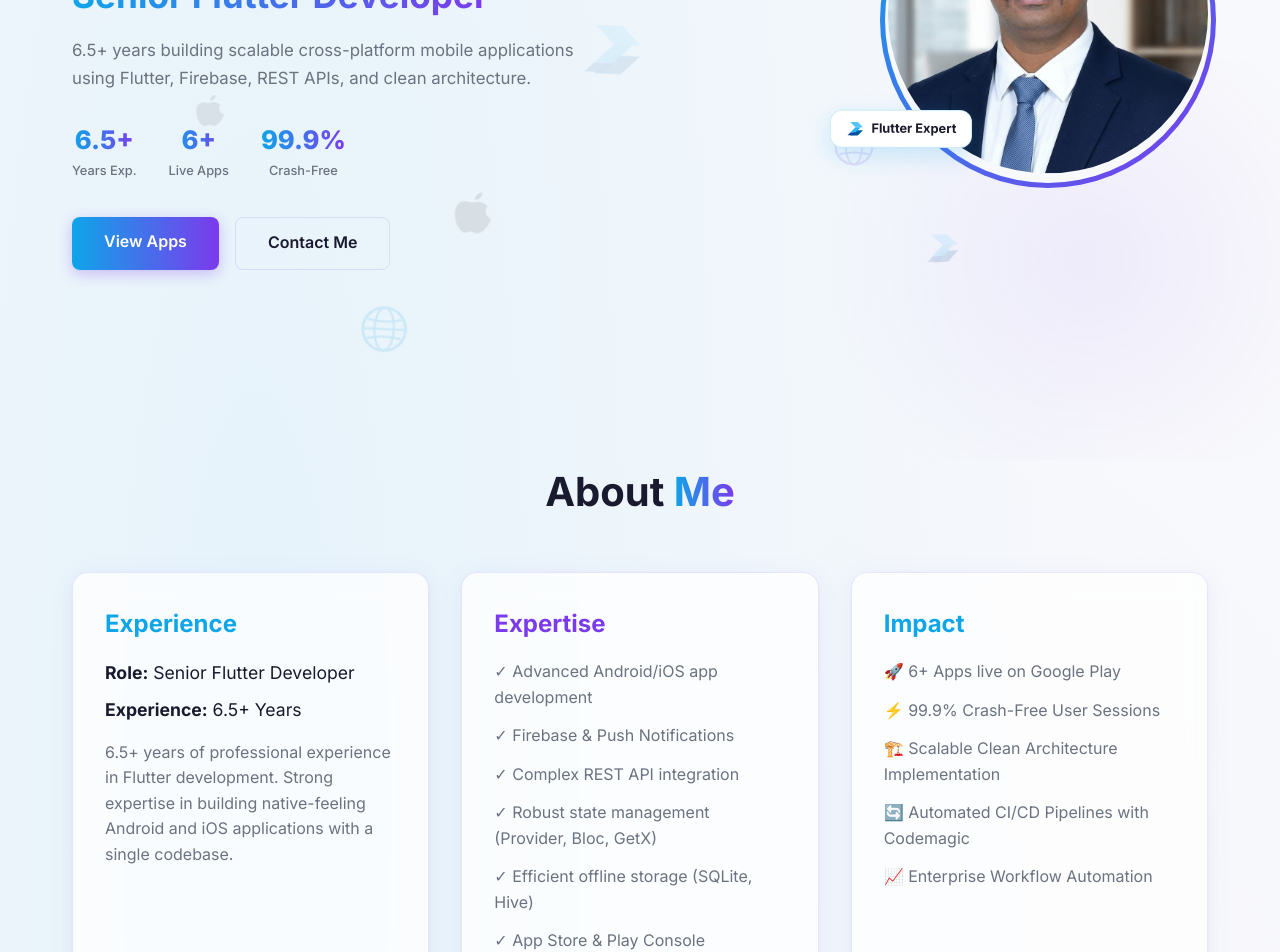
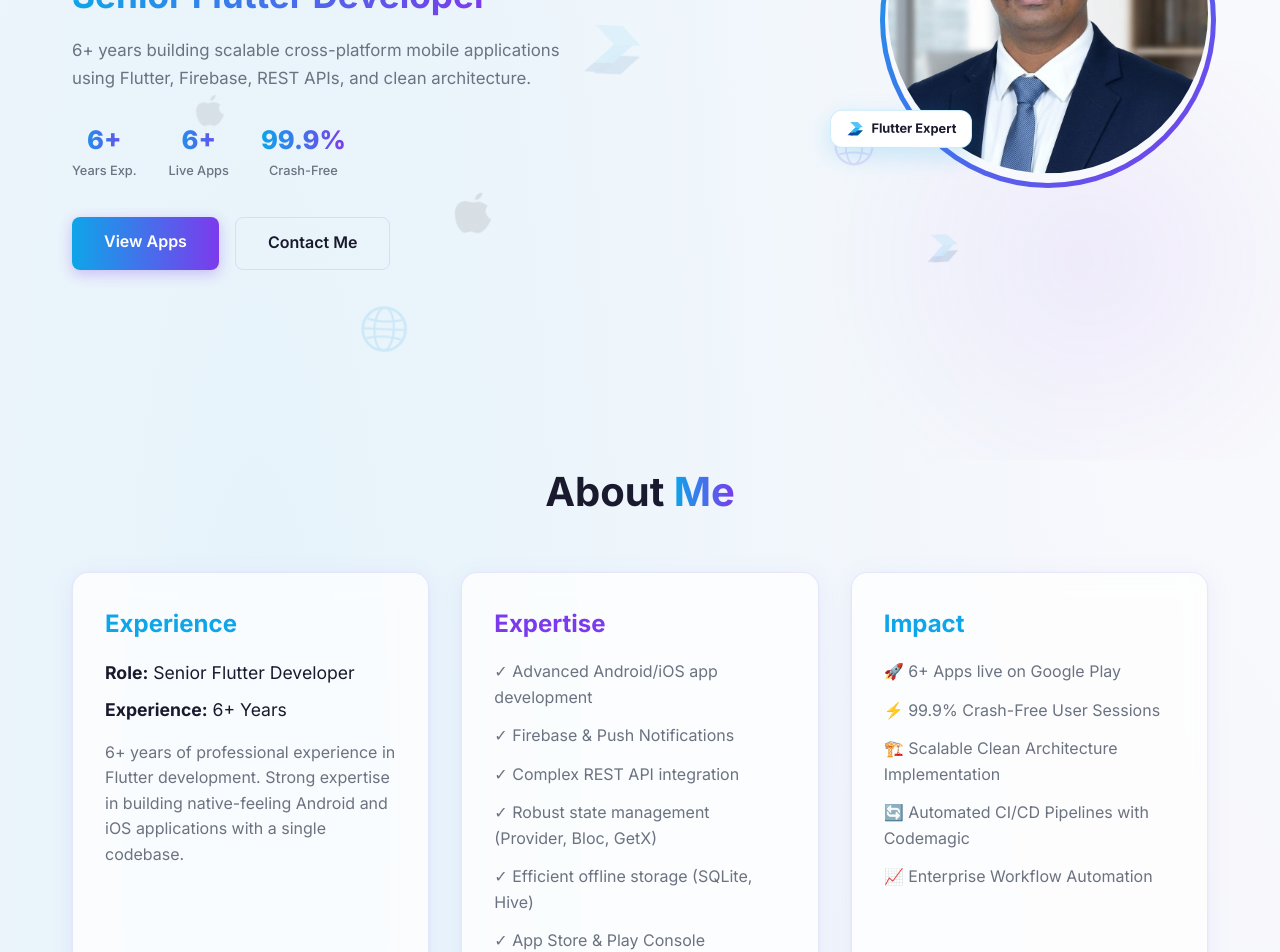
Before and after one commit to Dharumarvengatesan/dharumar-portfolio, a Next.js app: page / in a window 1280 px wide. Shown: the part 420-1372 px from the top of the page. Built offline with nearby package versions, Linux system fonts and the light colour scheme.

Commit message:
Update years of experience from 6.5+ to 6+

```diff
--- a/src/app/layout.tsx
+++ b/src/app/layout.tsx
@@ -6,11 +6,11 @@ const inter = Inter({ subsets: ["latin"] });
 
 export const metadata: Metadata = {
   title: "Dharumar V - Senior Flutter Developer",
-  description: "Senior Flutter Developer with 6.5+ years experience building scalable cross-platform mobile applications using Flutter, Firebase, REST APIs, and clean architecture.",
+  description: "Senior Flutter Developer with 6+ years experience building scalable cross-platform mobile applications using Flutter, Firebase, REST APIs, and clean architecture.",
   keywords: ["Flutter Developer", "Senior Developer", "Mobile App Developer", "Cross-platform", "Dart", "Firebase", "Dharumar V"],
   openGraph: {
     title: "Dharumar V - Senior Flutter Developer",
-    description: "Senior Flutter Developer with 6.5+ years experience building scalable cross-platform mobile applications.",
+    description: "Senior Flutter Developer with 6+ years experience building scalable cross-platform mobile applications.",
     url: "https://dharumar-portfolio.vercel.app", // Replace with actual domain if different
     siteName: "Dharumar V Portfolio",
     type: "website",
@@ -18,7 +18,7 @@ export const metadata: Metadata = {
   twitter: {
     card: "summary_large_image",
     title: "Dharumar V - Senior Flutter Developer",
-    description: "Senior Flutter Developer with 6.5+ years experience building scalable cross-platform mobile applications.",
+    description: "Senior Flutter Developer with 6+ years experience building scalable cross-platform mobile applications.",
   }
 };
 
--- a/src/components/About.tsx
+++ b/src/components/About.tsx
@@ -30,10 +30,10 @@ export default function About() {
               <strong>Role:</strong> Senior Flutter Developer
             </p>
             <p style={{ fontSize: "1.1rem" }}>
-              <strong>Experience:</strong> 6.5+ Years
+              <strong>Experience:</strong> 6+ Years
             </p>
             <p style={{ marginTop: "1rem", color: "var(--text-muted)" }}>
-              6.5+ years of professional experience in Flutter development. Strong expertise in building native-feeling Android and iOS applications with a single codebase.
+              6+ years of professional experience in Flutter development. Strong expertise in building native-feeling Android and iOS applications with a single codebase.
             </p>
           </motion.div>
 
--- a/src/components/Hero.tsx
+++ b/src/components/Hero.tsx
@@ -71,7 +71,7 @@ export default function Hero() {
             transition={{ duration: 0.5, delay: 0.4 }}
             style={{ fontSize: "1.05rem", color: "var(--text-muted)", lineHeight: 1.7, maxWidth: "520px" }}
           >
-            6.5+ years building scalable cross-platform mobile applications using Flutter, Firebase, REST APIs, and clean architecture.
+            6+ years building scalable cross-platform mobile applications using Flutter, Firebase, REST APIs, and clean architecture.
           </motion.p>
 
           {/* Stats row */}
@@ -82,7 +82,7 @@ export default function Hero() {
             style={{ display: "flex", gap: "2rem", marginTop: "0.5rem" }}
           >
             {[
-              { value: "6.5+", label: "Years Exp." },
+              { value: "6+", label: "Years Exp." },
               { value: "6+", label: "Live Apps" },
               { value: "99.9%", label: "Crash-Free" },
             ].map((stat) => (
```
